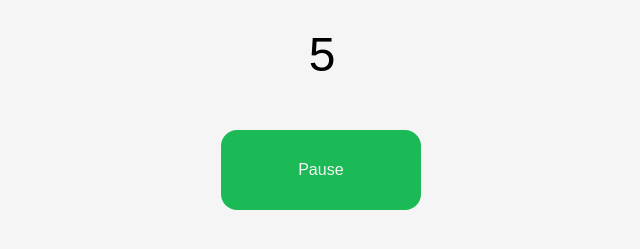
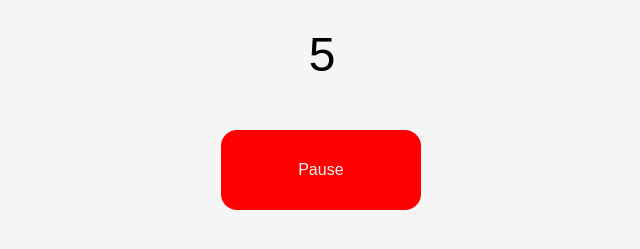
Before and after one commit to pearllaw/stop-watch, a plain HTML site: page index.html in a window 1280 px wide. Both pictures are taken after a click on the button "Start". Shown: the part 79-328 px from the top of the page, without its empty margins (318-958 px from the left). Drawn offline with Linux system fonts and the light colour scheme.

Commit message:
Change the start button's background color to indicate the state of the watch. #2

```diff
--- a/main.js
+++ b/main.js
@@ -22,3 +22,7 @@ function changeText() {
 }
 
 $button.addEventListener('click', changeText, false)
+
+$button.addEventListener('click', function () {
+  $button.classList.replace('start', 'start-clicked')
+})
--- a/styles.css
+++ b/styles.css
@@ -29,3 +29,16 @@ p {
   background-color: rgb(28, 186, 86);
   color: whitesmoke;
 }
+
+.start-clicked {
+  height: 80px;
+  width: 200px;
+  margin: 0 auto;
+  font-weight: 400;
+  font-size: 1em;
+  margin-left: 42%;
+  border: none;
+  border-radius: 1em;
+  background-color: red;
+  color: whitesmoke;
+}
```
